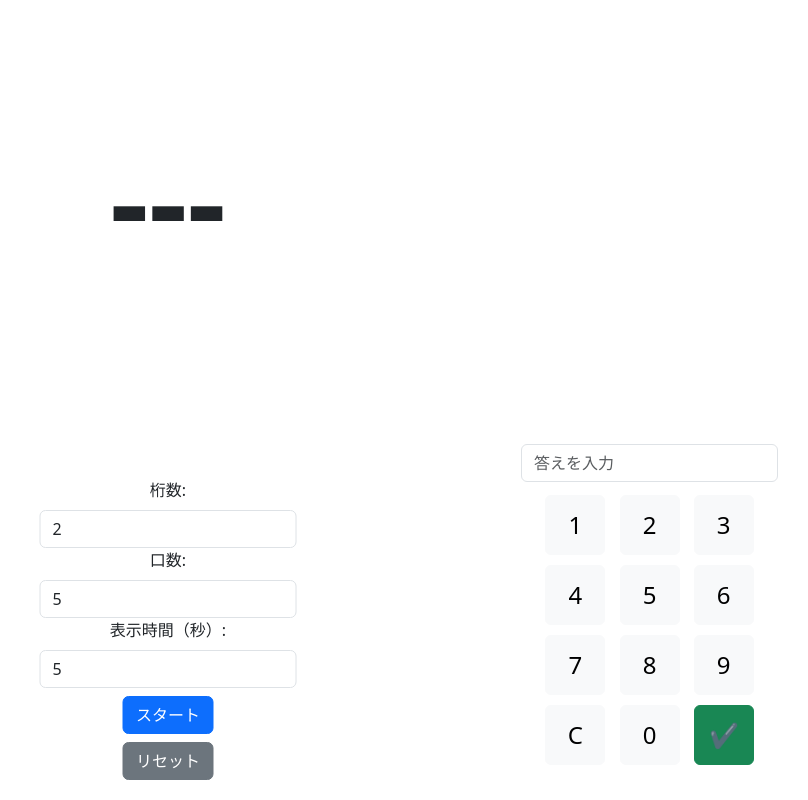
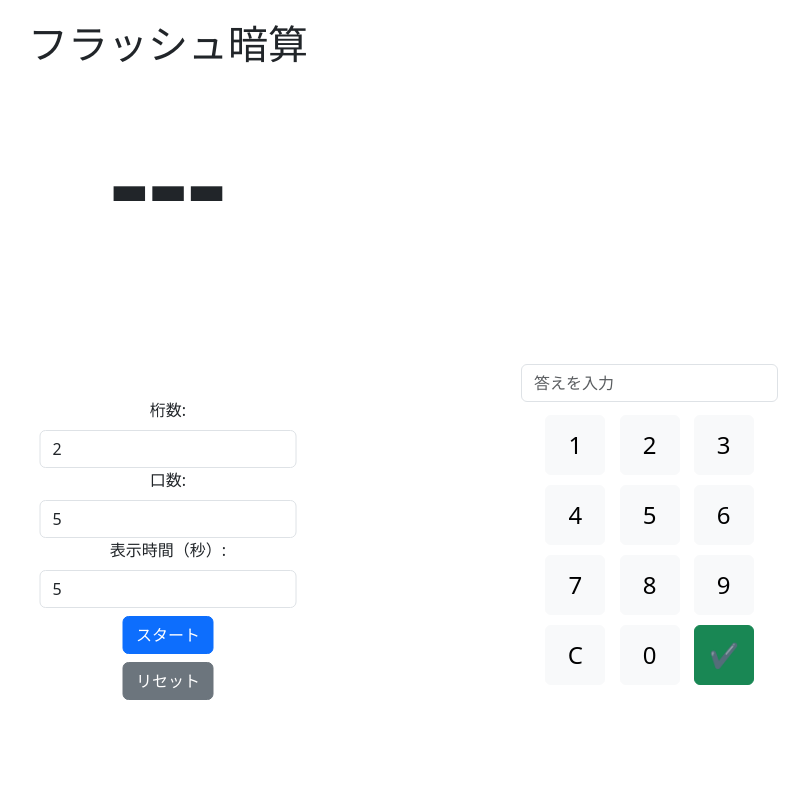
Before and after one commit to Siguretuki/mywebsite, a plain HTML site: page flash/flash.html in a window 1280 px wide. Shown: the whole page, without its empty margins (472-1280 px from the left). Drawn offline with nearby package versions, Linux system fonts and the light colour scheme.

Commit message:
Update flash.html

```diff
--- a/flash/flash.html
+++ b/flash/flash.html
@@ -9,7 +9,7 @@
         body {
             text-align: center;
             padding: 20px;
-            height: 100vh;
+            height: 90vh;
             position: relative;
         }
         #numberDisplay {
@@ -68,6 +68,7 @@
 </head>
 <body>
     <div class="container-fluid">
+        <h1 class="mb-4">フラッシュ暗算</h1>
         <div id="numberDisplay">---</div>
         <div id="result"></div>
 
```
